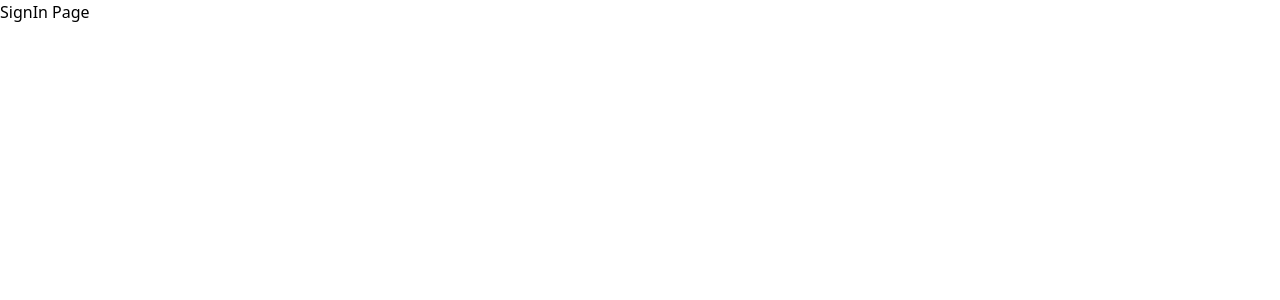
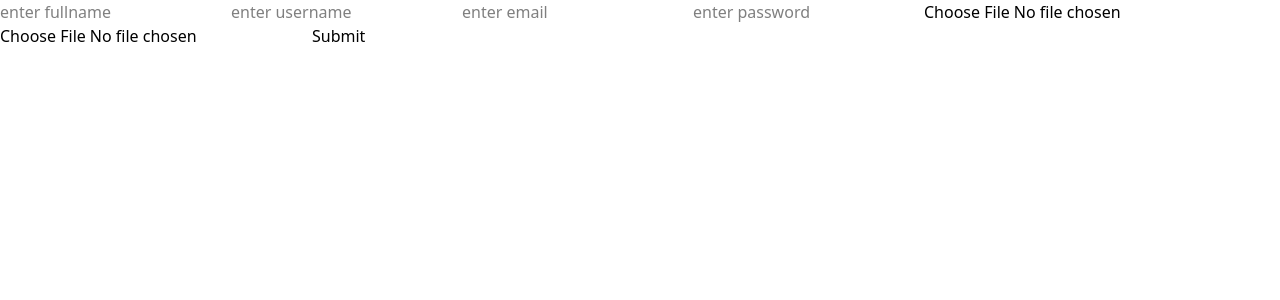
Before and after one commit to Himanshu-00007/VidAura, a React (Vite) app in the folder frontend/: page / in a window 1280 px wide. Shown: the top 300 px of the page. Built offline with nearby package versions, Linux system fonts and the light colour scheme.

Commit message:
debugging user controller

```diff
--- a/frontend/src/components/SignIn.jsx
+++ b/frontend/src/components/SignIn.jsx
@@ -1,11 +1,58 @@
 import React from 'react'
+import { useState } from 'react'
+import axios from "axios";
 
 function SignIn() {
+  const [fullname, setFullname] = useState("");
+  const [username, setUsername] = useState("");
+  const [email, setEmail] = useState("");
+  const [password, setPassword] = useState("");
+  const [avatar, setAvatar] = useState(null);
+  const [coverImage, setCoverImage] = useState(null);
+  const [avatarUrl, setAvatarUrl] = useState(null);
+  const [coverImageUrl, setCoverImageUrl] = useState(null);
+  const [loading, setLoading] = useState(false);
+
+  const submitHandler = (e) => {
+    e.preventDefault();
+    setLoading(true);
+    const formData = new FormData();
+    formData.append("fullname", fullname);
+    formData.append("username", username);
+    formData.append("email", email);
+    formData.append("password", password);
+    if (avatar) formData.append("avatar", avatar);
+    if (coverImage) formData.append("coverImage", coverImage);
+
+    axios.post("https://vidaura.onrender.com/api/v1/users/register", formData)
+      .then((res) => {
+        console.log(res.data);
+        setLoading(false);
+      })
+      .catch((error) => {
+        console.log(error);
+        setLoading(false);
+      });
+  };
+
   return (
-    <>
-    <h1>SignIn Page</h1>
-    </>
-  )
+    <div>
+      <form onSubmit={submitHandler}>
+        <input type="text" onChange={(e) => setFullname(e.target.value)} value={fullname} placeholder="enter fullname" required />
+        <input type="text" onChange={(e) => setUsername(e.target.value)} value={username} placeholder="enter username" required />
+        <input type="text" onChange={(e) => setEmail(e.target.value)} value={email} placeholder="enter email" required />
+        <input type="password" onChange={(e) => setPassword(e.target.value)} value={password} placeholder="enter password" required />
+        <input type="file" onChange={(e) => { const file = e.target.files[0]; setAvatar(file); setAvatarUrl(URL.createObjectURL(file)); }}  required />
+        {avatarUrl && <img src={avatarUrl} alt="avatar preview" />}
+        <input type="file" onChange={(e) => { const file = e.target.files[0]; setCoverImage(file); setCoverImageUrl(URL.createObjectURL(file)); }} required />
+        { coverImageUrl && <img src={coverImageUrl} alt="cover preview" />}
+        <button type="submit">
+          {loading && <svg className="animate-spin h-5 w-5 mr-3 ..." viewBox="0 0 24 24"></svg>}
+          Submit
+        </button>
+      </form>
+    </div>
+  );
 }
 
-export default SignIn
+export default SignIn;
```
Also changed, not shown: 1 other file (tests, documents, lock files or other folders).
